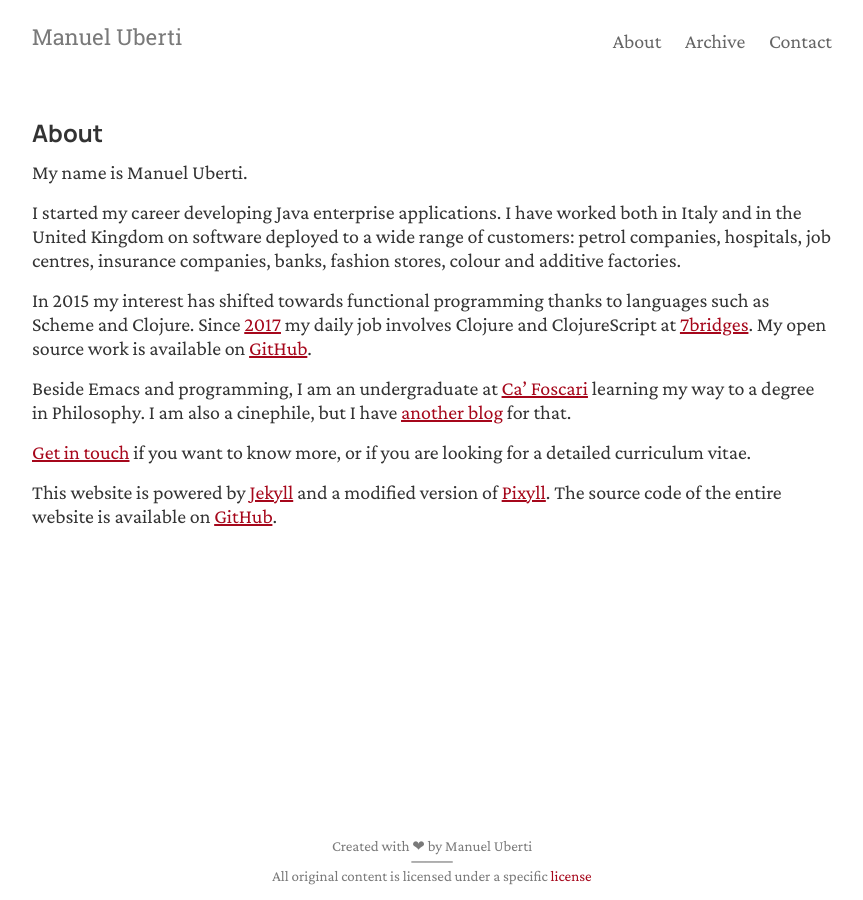
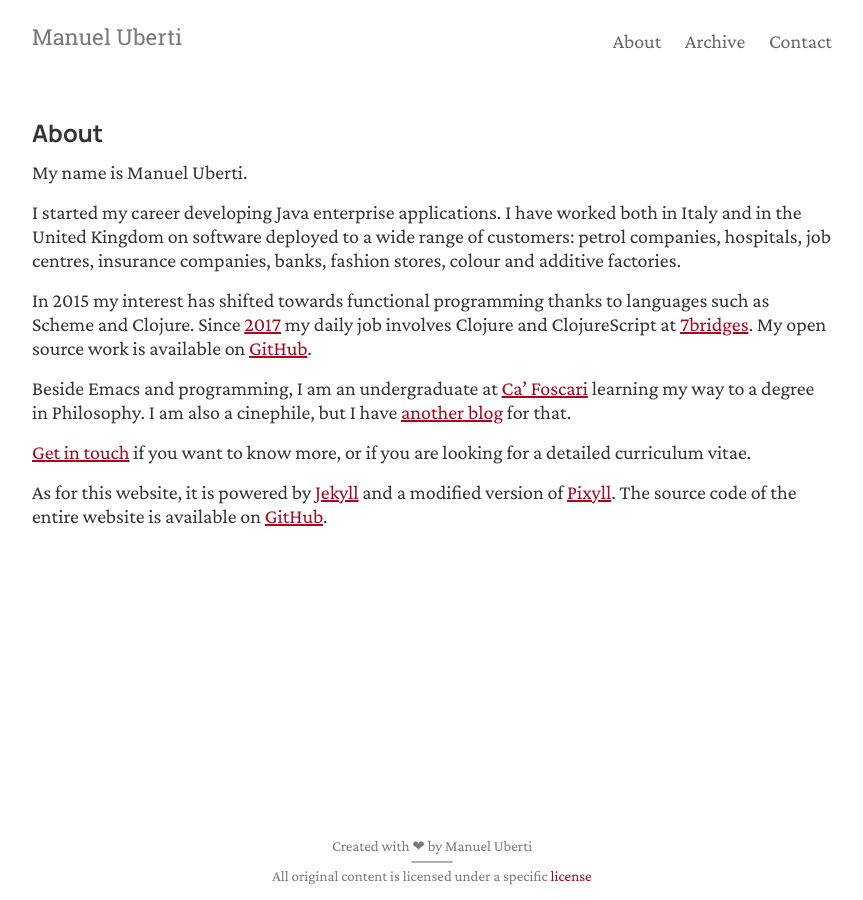
Before and after one commit to manuel-uberti/manuel-uberti.github.io, a Jekyll site: the page built from about.md, in a window 1280 px wide. Shown: the whole page, without its empty margins (208-1071 px from the left). Built offline with Jekyll 4.4.1, drawn with Linux system fonts in a browser that asks for light colours.

Commit message:
Rephrase last paragraph

```diff
--- a/about.md
+++ b/about.md
@@ -23,5 +23,5 @@ for that.
 [Get in touch](https://www.manueluberti.eu/contact/) if you want to know more, or if you are looking for a detailed
 curriculum vitae.
 
-This website is powered by [Jekyll](https://jekyllrb.com/) and a modified version of [Pixyll](http://pixyll.com/). The source
-code of the entire website is available on [GitHub](https://github.com/manuel-uberti/manuel-uberti.github.io).
+As for this website, it is powered by [Jekyll](https://jekyllrb.com/) and a modified version of [Pixyll](http://pixyll.com/).
+The source code of the entire website is available on [GitHub](https://github.com/manuel-uberti/manuel-uberti.github.io).
```
